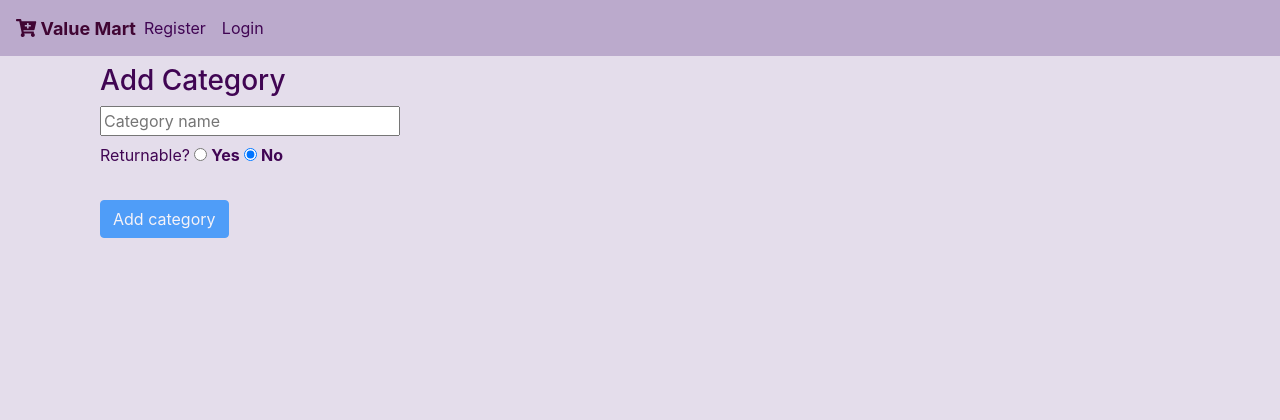
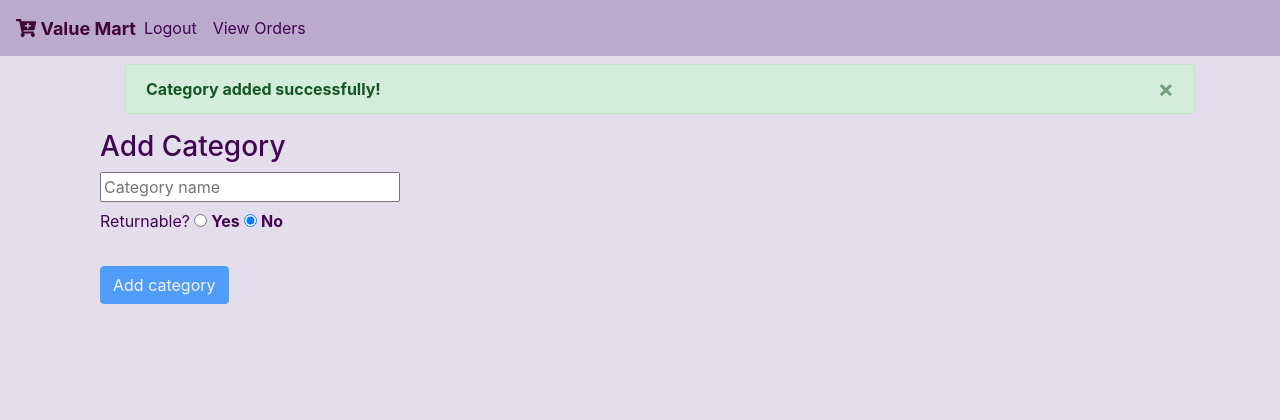
Before and after one commit to HimajaYerra/OnlineGroceryStore, a Flask app: page /add-category in a window 1280 px wide. Shown: the top 420 px of the page. Run offline with Flask 3, Linux system fonts and the light colour scheme; data that the repository does not hold is empty; some libraries are stand-ins or nearby versions.

Commit message:
added popup

```diff
--- a/server.py
+++ b/server.py
@@ -791,7 +791,7 @@
     ret = db.products.insert_one({"product_id": product_id, "product_name": product_name, "product_image": product_picture, "category": product_category, "price": product_price, "isavailable": True})
     if not ret.acknowledged:
         print("Error: Failed to insert into products collection")
-
+    flash("Product added successfully!")
     return add_products_view()
 
 @app.route("/add-category-view/")
@@ -815,7 +815,7 @@
     ret = db.categories.insert_one({"category_id": category_id, "category_name": category_name, "isreturnable": isreturnable})
     if not ret.acknowledged:
         print("Error: Failed to insert into categories collection")
-
+    flash("Category added successfully!")
     return add_category_view()
 
 if __name__ == '__main__':
--- a/templates/add_category.html
+++ b/templates/add_category.html
@@ -6,7 +6,22 @@
 
 {% block body %}
 <!-- Main Store Body -->
+{% with messages = get_flashed_messages() %}
+  {% if messages %}
+    <ul class=flashes>
+    {% for message in messages %}
 
+    <div class="alert alert-success alert-dismissible fade show" role="alert">
+      <button type="button" class="close" data-dismiss="alert" aria-label="Close">
+        <span aria-hidden="true">&times;</span>
+      </button>
+        <strong>{{ message }}</strong>
+    </div>
+
+    {% endfor %}
+    </ul>
+  {% endif %}
+{% endwith %}
 <div class="container" style="margin-bottom: 50px;">
   <h3>Add Category</h3>
   <form class="form" action="/add-category" method="GET" enctype="multipart/form-data">
--- a/templates/login.html
+++ b/templates/login.html
@@ -33,7 +33,7 @@
                     <div style="display: flex; flex-direction: column;">
                         <form action="/logged/" class="form" method="post">
                             <div style="display: flex; flex-direction: column;">
-                                <input style="margin: 5px;" type="text" name="username" autofocus placeholder="Username">
+                                <input style="margin: 5px;" type="text" name="username" autofocus placeholder="EmailId/Username">
                                 <input style="margin: 5px;" type="password" name="password" placeholder="Password">
                                 <button style="margin: 5px;" type="submit" class="btn btn-primary">Login</button>
                             </div>
--- a/templates/registration.html
+++ b/templates/registration.html
@@ -13,7 +13,7 @@
     <div style="display: flex; flex-direction: column; width: 300px;">
       <input style="margin-bottom: 2.5px;" type="text" oninput="checkFields()" name="firstname" placeholder="First Name" required />
       <input style="margin-bottom: 2.5px;" type="text" oninput="checkFields()" name="lastname" placeholder="Last Name" required />
-      <input style="margin-bottom: 2.5px;" type="text" oninput="checkFields()" name="emailid" placeholder="Email" required />
+      <input style="margin-bottom: 2.5px;" type="text" oninput="checkFields()" name="emailid" placeholder="EmailId/Username" required />
       <div style="display: flex; width: 100%; margin-bottom: 2.5px; align-items: center; justify-content: space-between;">
         <label for="dob" style="margin-bottom: 0px;">Date of birth</label>
         <input type="date" id="dob" name="dob" placeholder="Date of birth" required oninput="checkFields()">
```
Also changed, not shown: templates/add_products.html (+15 -0 lines).
